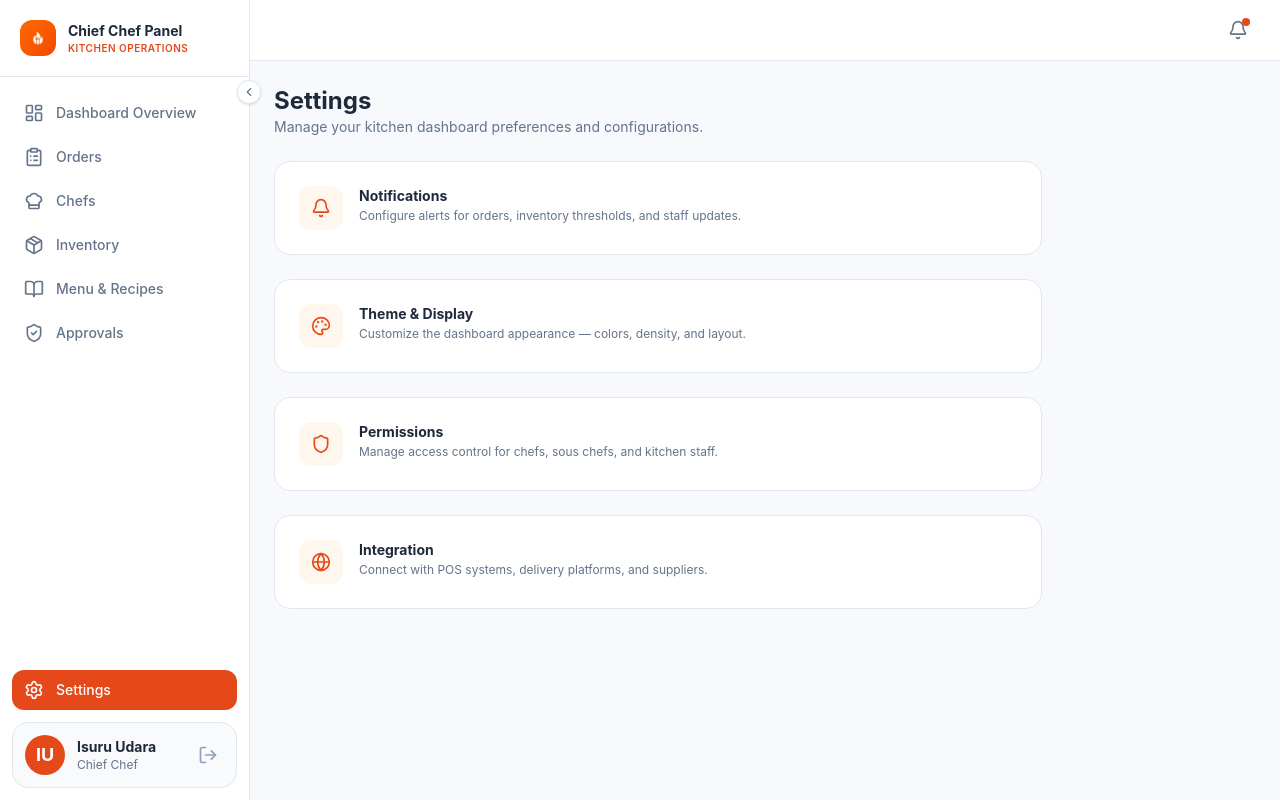
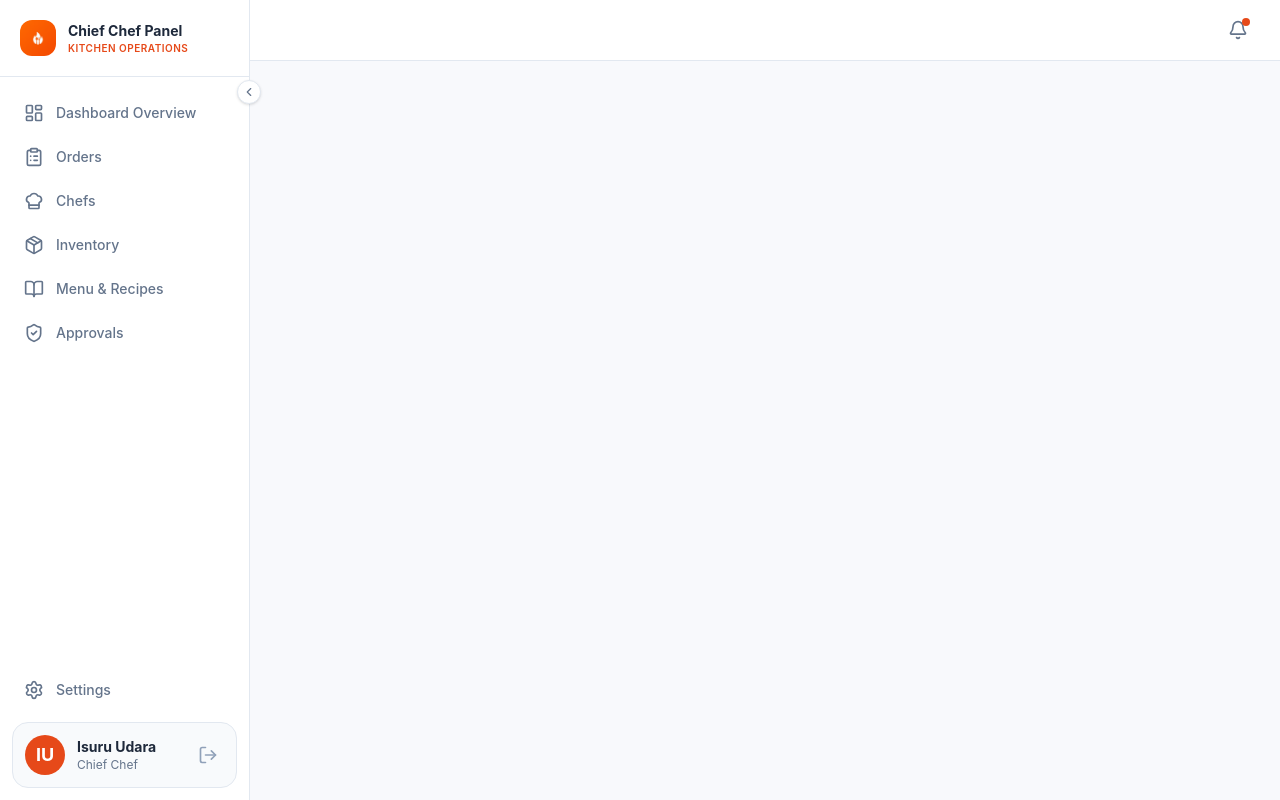
Before and after one commit to Byte-knight-team/BK_SP_Frontend, a React (Vite) app: page /settings in a window 1280 px wide. Built offline with nearby package versions, Linux system fonts and the light colour scheme.

Commit message:
fix setting icon issue

```diff
--- a/src/components/Layout.jsx
+++ b/src/components/Layout.jsx
@@ -107,6 +107,23 @@ export default function Layout({ children }) {
                 <div className="px-3 pb-3 space-y-1">
                     {bottomNav.map((item) => {
                         const Icon = item.icon;
+                        const isSettings = item.path === '/settings';
+
+                        if (isSettings) {
+                            return (
+                                <div
+                                    key={item.path}
+                                    className={`
+                                        w-full flex items-center gap-3 px-3 py-2.5 rounded-xl text-sm font-medium text-[var(--color-text-muted)] cursor-default
+                                        ${collapsed ? 'justify-center px-2' : ''}
+                                    `}
+                                >
+                                    <Icon className="w-5 h-5 flex-shrink-0" />
+                                    {!collapsed && <span>{item.label}</span>}
+                                </div>
+                            );
+                        }
+
                         const active = isActive(item.path);
                         return (
                             <button
--- a/src/pages/Settings.jsx
+++ b/src/pages/Settings.jsx
@@ -1,32 +1,6 @@
-import { Settings as SettingsIcon, Bell, Palette, Shield, Globe } from 'lucide-react';
-
 export default function Settings() {
     return (
-        <div className="space-y-6 animate-fade-in max-w-3xl">
-            <div>
-                <h1 className="text-2xl font-bold text-[var(--color-text-main)]">Settings</h1>
-                <p className="text-sm text-[var(--color-text-muted)]">Manage your kitchen dashboard preferences and configurations.</p>
-            </div>
-
-            {[
-                { icon: Bell, title: 'Notifications', desc: 'Configure alerts for orders, inventory thresholds, and staff updates.' },
-                { icon: Palette, title: 'Theme & Display', desc: 'Customize the dashboard appearance — colors, density, and layout.' },
-                { icon: Shield, title: 'Permissions', desc: 'Manage access control for chefs, sous chefs, and kitchen staff.' },
-                { icon: Globe, title: 'Integration', desc: 'Connect with POS systems, delivery platforms, and suppliers.' },
-            ].map((item, i) => {
-                const Icon = item.icon;
-                return (
-                    <div key={i} className="bg-white rounded-2xl border border-[var(--color-border)] p-6 flex items-start gap-4 hover:shadow-sm transition-shadow cursor-pointer">
-                        <div className="w-11 h-11 bg-orange-50 rounded-xl flex items-center justify-center flex-shrink-0">
-                            <Icon className="w-5 h-5 text-[var(--color-primary)]" />
-                        </div>
-                        <div>
-                            <h3 className="text-sm font-bold text-[var(--color-text-main)]">{item.title}</h3>
-                            <p className="text-xs text-[var(--color-text-muted)] mt-0.5">{item.desc}</p>
-                        </div>
-                    </div>
-                );
-            })}
+        <div className="animate-fade-in">
         </div>
     );
 }
```
